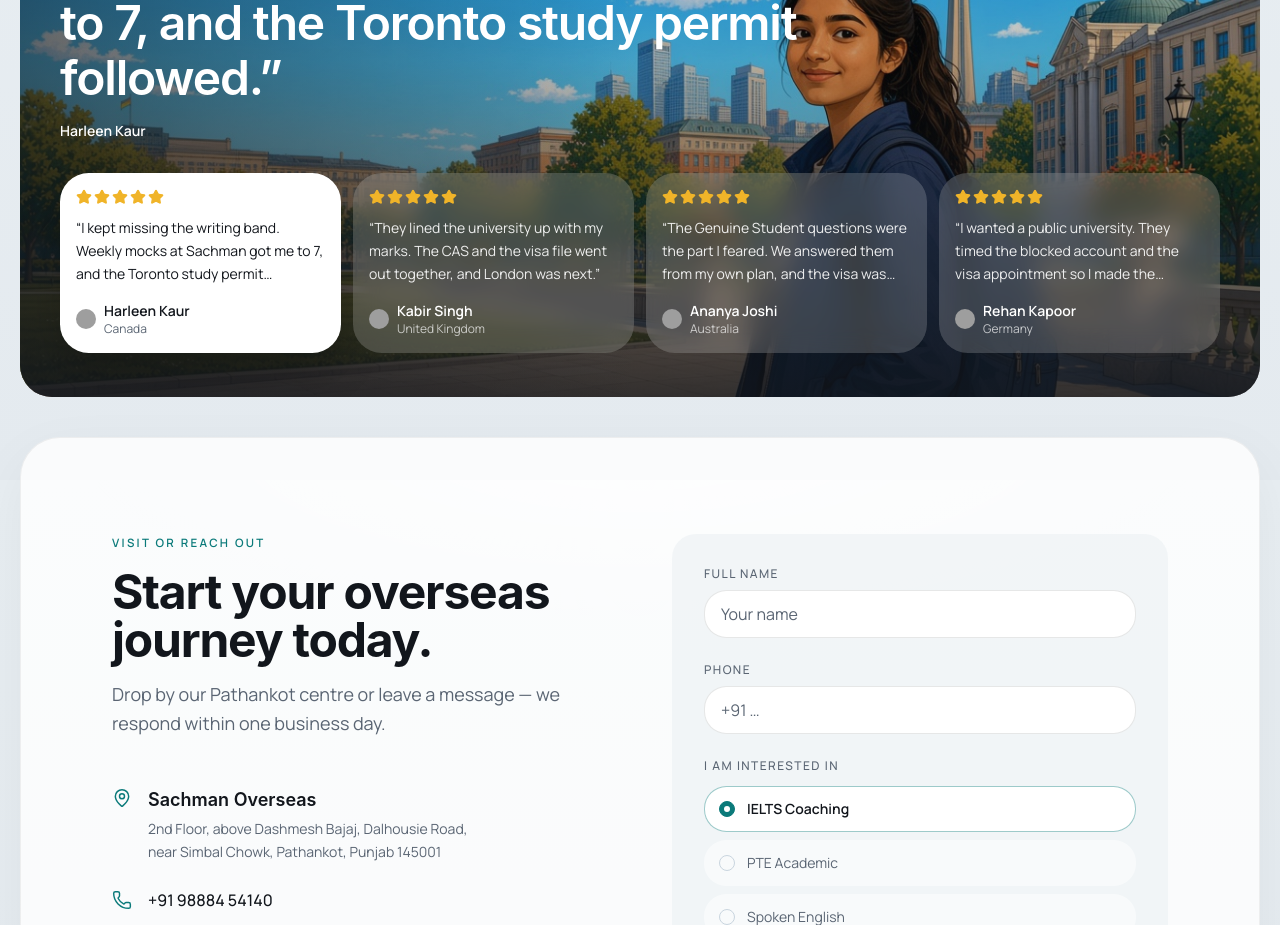
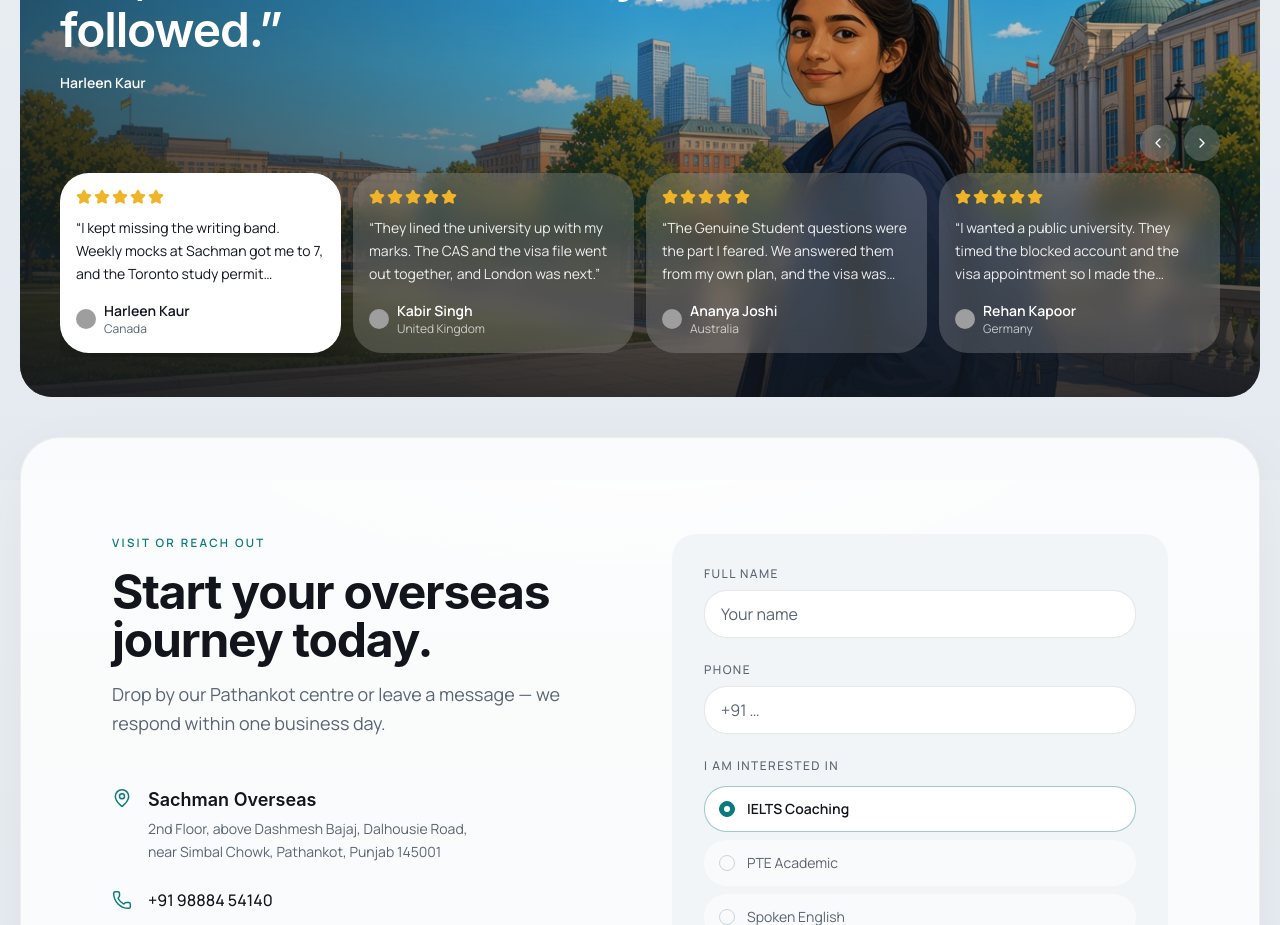
Before and after one commit to Abhi97shek/Sachman-Overseas-Website, a Next.js app: page / in a window 1280 px wide. Shown: the part 3520-4445 px from the top of the page. Built offline with nearby package versions, Linux system fonts and the light colour scheme; grey boxes are pictures that could not be loaded.

Commit message:
Keep extra testimonials in one scrolling row.
More than four reviews stay beside the portrait, with arrows to move through them, and a click still swaps the student in the background.

Co-authored-by: abhi.kumar736 <abhi.kumar736@gmail.com>

```diff
--- a/src/components/testimonials.tsx
+++ b/src/components/testimonials.tsx
@@ -1,8 +1,8 @@
 "use client";
 
 import Image from "next/image";
-import { Star } from "lucide-react";
-import { useState } from "react";
+import { ChevronLeft, ChevronRight, Star } from "lucide-react";
+import { useRef, useState } from "react";
 
 function Stars() {
   return (
@@ -47,11 +47,55 @@ const reviews = [
     quote:
       "I wanted a public university. They timed the blocked account and the visa appointment so I made the semester.",
   },
+  {
+    name: "Sana Gill",
+    country: "New Zealand",
+    flag: "/images/flags/nz.svg",
+    image: "/images/students/student-nz.jpg",
+    quote:
+      "A smaller campus was the brief. The offer, the fees, and the visa form stayed in one order, and Christchurch followed.",
+  },
+  {
+    name: "Dev Arora",
+    country: "United States",
+    flag: "/images/flags/us.svg",
+    image: "/images/students/student-usa.jpg",
+    quote:
+      "We cut the campus list before paying application fees. The I-20 matched the interview, and the F-1 was granted.",
+  },
 ];
 
 export function Testimonials() {
   const [active, setActive] = useState(0);
+  const scroller = useRef<HTMLDivElement>(null);
+  const cards = useRef<Array<HTMLButtonElement | null>>([]);
   const current = reviews[active];
+  const overflows = reviews.length > 4;
+
+  function reveal(index: number) {
+    const row = scroller.current;
+    const card = cards.current[index];
+    if (!row || !card) return;
+    const rowBox = row.getBoundingClientRect();
+    const cardBox = card.getBoundingClientRect();
+    if (cardBox.left >= rowBox.left && cardBox.right <= rowBox.right) return;
+    row.scrollTo({
+      left: card.offsetLeft - row.offsetLeft - 4,
+      behavior: "smooth",
+    });
+  }
+
+  function select(index: number) {
+    setActive(index);
+    reveal(index);
+  }
+
+  function scrollRow(direction: -1 | 1) {
+    const row = scroller.current;
+    const card = cards.current[0];
+    if (!row || !card) return;
+    row.scrollBy({ left: direction * (card.offsetWidth + 12), behavior: "smooth" });
+  }
 
   return (
     <section id="stories" className="px-3 py-8 sm:px-4 md:px-5 md:py-10">
@@ -92,16 +136,47 @@ export function Testimonials() {
             </blockquote>
             <p className="mt-4 text-sm font-semibold text-white">{current.name}</p>
 
-            <div className="mt-8 flex gap-3 overflow-x-auto pb-1 lg:grid lg:grid-cols-4 lg:overflow-visible">
+            <div className="relative mt-8">
+              {overflows ? (
+                <div className="mb-3 flex justify-end gap-2">
+                  <button
+                    type="button"
+                    aria-label="Previous reviews"
+                    onClick={() => scrollRow(-1)}
+                    className="inline-flex size-9 items-center justify-center rounded-full bg-white/20 text-white backdrop-blur-md hover:bg-white/30"
+                  >
+                    <ChevronLeft className="size-4" />
+                  </button>
+                  <button
+                    type="button"
+                    aria-label="Next reviews"
+                    onClick={() => scrollRow(1)}
+                    className="inline-flex size-9 items-center justify-center rounded-full bg-white/20 text-white backdrop-blur-md hover:bg-white/30"
+                  >
+                    <ChevronRight className="size-4" />
+                  </button>
+                </div>
+              ) : null}
+              <div
+                ref={scroller}
+                className="flex gap-3 overflow-x-auto pb-1 [scrollbar-width:none] [&::-webkit-scrollbar]:hidden"
+              >
               {reviews.map((review, index) => {
                 const selected = index === active;
                 return (
                   <button
-                    key={review.country}
+                    key={review.name}
+                    ref={(node) => {
+                      cards.current[index] = node;
+                    }}
                     type="button"
-                    onClick={() => setActive(index)}
+                    onClick={() => select(index)}
                     aria-pressed={selected}
-                    className={`w-[16.5rem] shrink-0 rounded-2xl p-4 text-left transition-all lg:w-auto ${
+                    className={`shrink-0 rounded-2xl p-4 text-left transition-all ${
+                      overflows
+                        ? "w-[16.5rem] lg:w-[calc((100%-2.25rem)/4)]"
+                        : "w-[16.5rem] lg:w-auto lg:flex-1"
+                    } ${
                       selected
                         ? "bg-white text-ink shadow-[0_16px_40px_rgba(0,0,0,0.22)]"
                         : "bg-white/18 text-white backdrop-blur-md hover:bg-white/28"
@@ -124,6 +199,7 @@ export function Testimonials() {
                   </button>
                 );
               })}
+              </div>
             </div>
           </div>
         </div>
```
Also changed, not shown: public/images/students/student-nz.jpg (added), public/images/students/student-usa.jpg (added).
